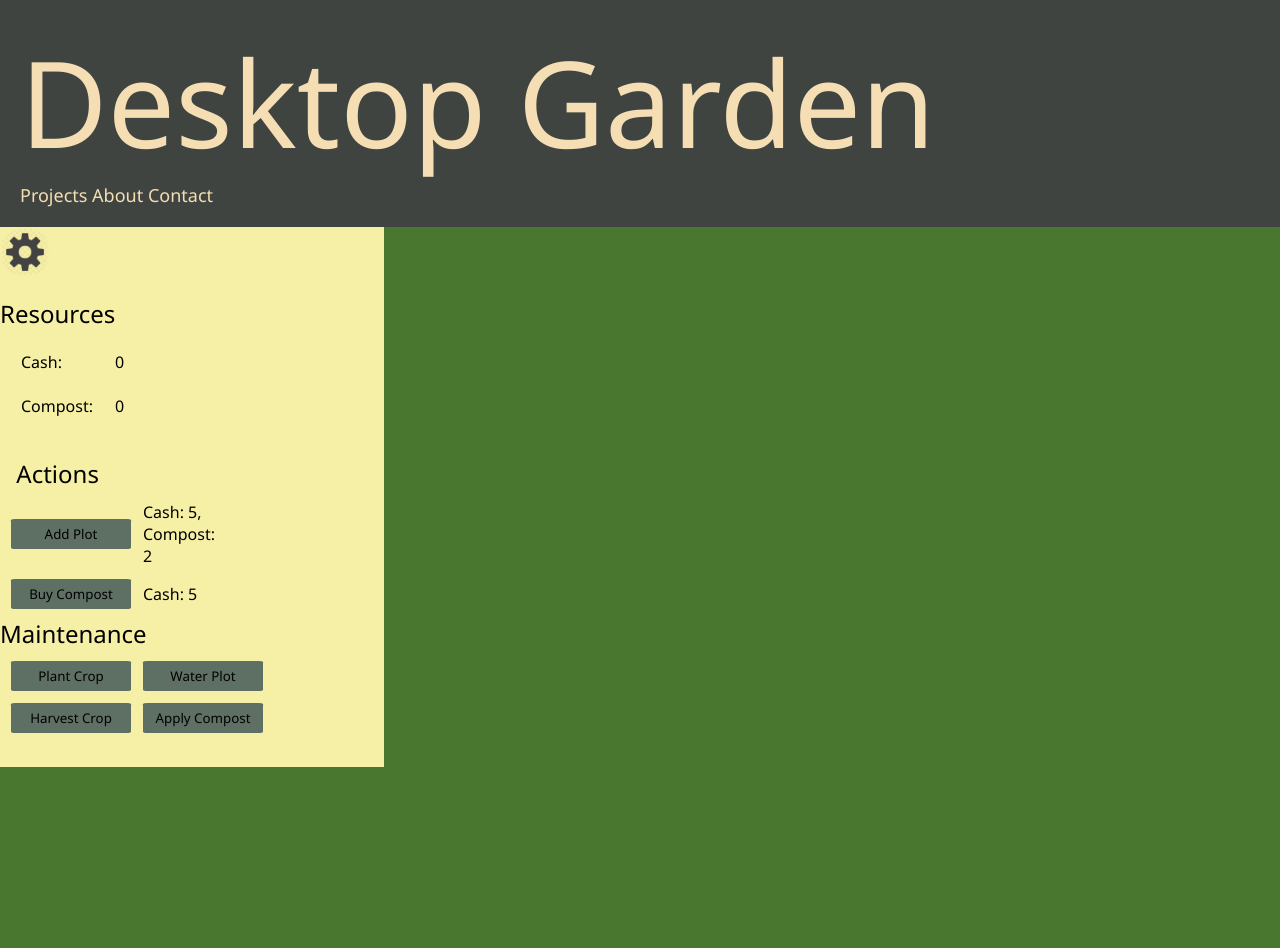
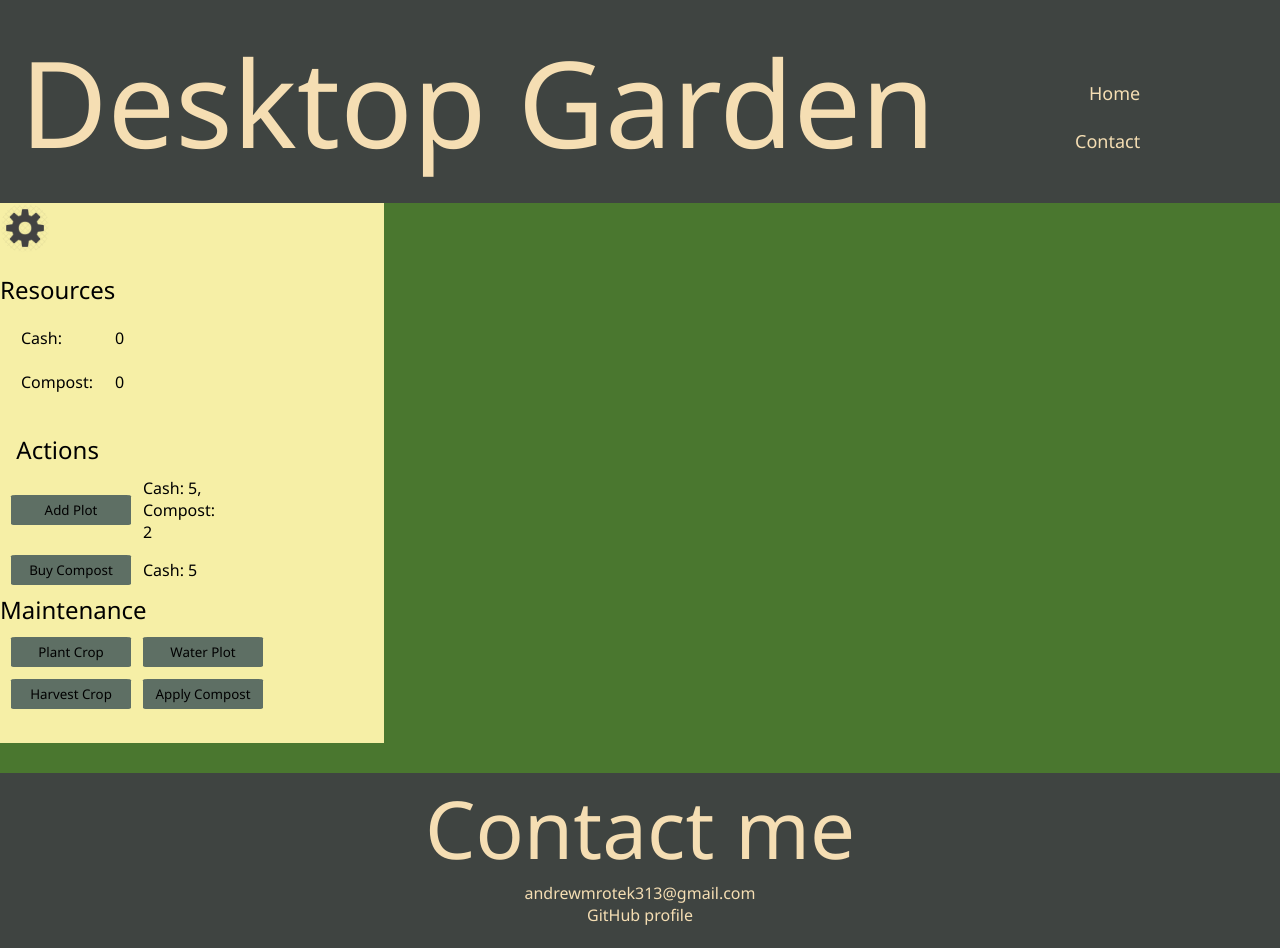
Before and after one commit to motek313/Project-Site, a plain HTML site: page garden.html in a window 1280 px wide. Before the commit the page ends 800 px from the top, so only its background shows below. Drawn offline with Linux system fonts and the light colour scheme.

Commit message:
Projects & Contact link
removed About link
moved links to right side
added contact footer to garden

```diff
--- a/garden.html
+++ b/garden.html
@@ -10,9 +10,9 @@
     <div class='banner'>
         <div class='title'>Desktop Garden</div>
         <div class='menu'>
-            <a href="index.html">Projects</a>
-            <a href="index.html">About</a>
-            <a href="index.html">Contact</a>
+            <a href="index.html">Home</a>
+            <br><br>
+            <a href="#contact">Contact</a>
         </div>
 
     </div>
@@ -175,6 +175,15 @@
 
     <script src="main.js"></script>
 
+    <div class='contact' a id='contact'>
+        <div class='section-header' id='contact-footer'>Contact me</div>
+            <div>
+            <a href="mailto:andrewmrotek313@gmail.com">andrewmrotek313@gmail.com</a>
+            <br>
+            <a href="https://github.com/motek313">GitHub profile</a>
+            </div>
+            <br>
+    </div>
 
 </body>
 </html>
--- a/styles.css
+++ b/styles.css
@@ -62,10 +62,15 @@ a {
     font-size: 120px;
     font-family: 'Segoe UI', Tahoma, Geneva, Verdana, sans-serif;
     font-weight: 10;
+    width: 80%;
+    display: inline-block;
 }
 
 .menu {
     font-size: 18px;
+    width: 10%;
+    display: inline-block;
+    text-align: right;
 }
 
 .project-container{
```
Also changed, not shown: index.html (+2 -3 lines).
